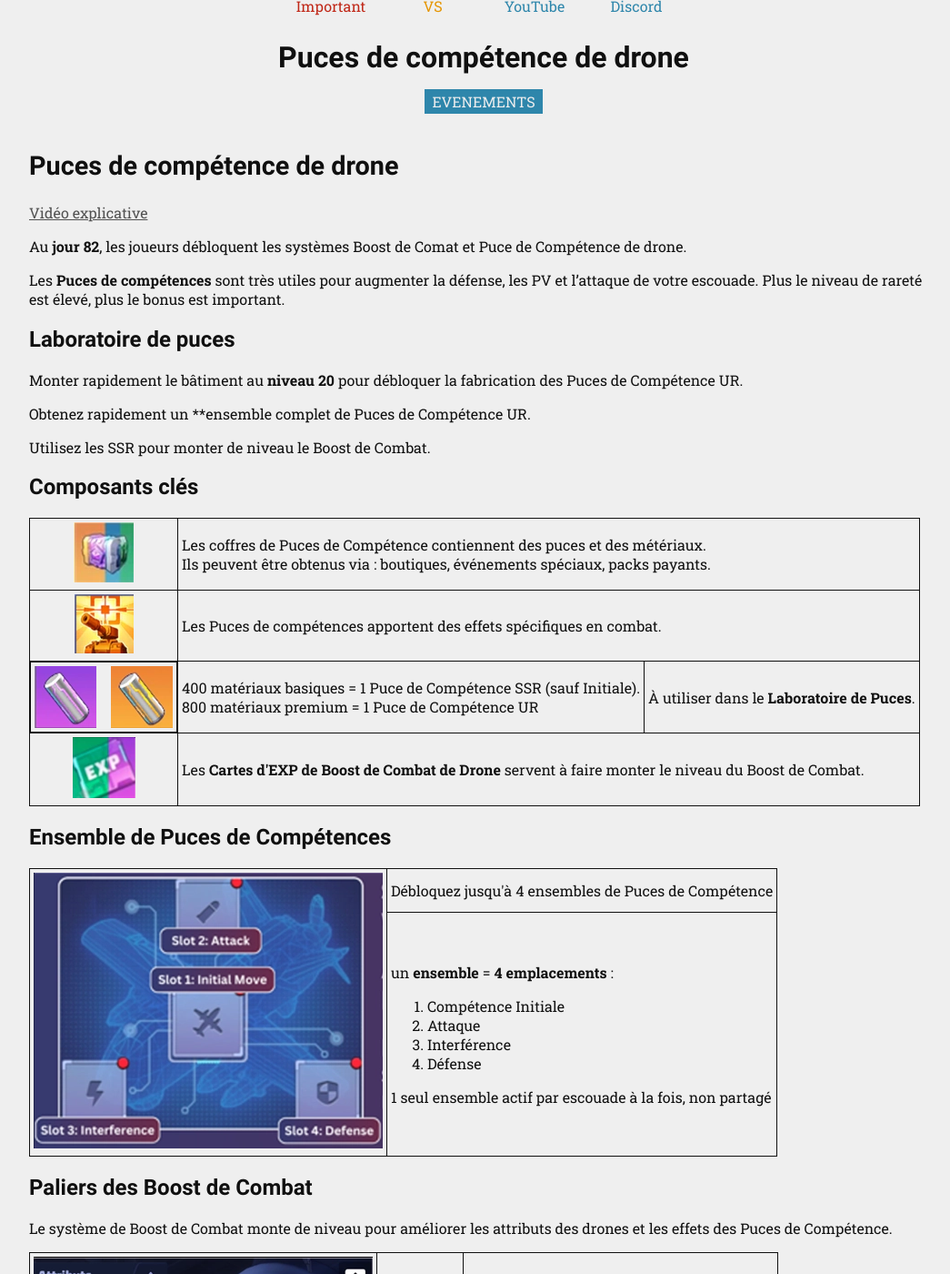
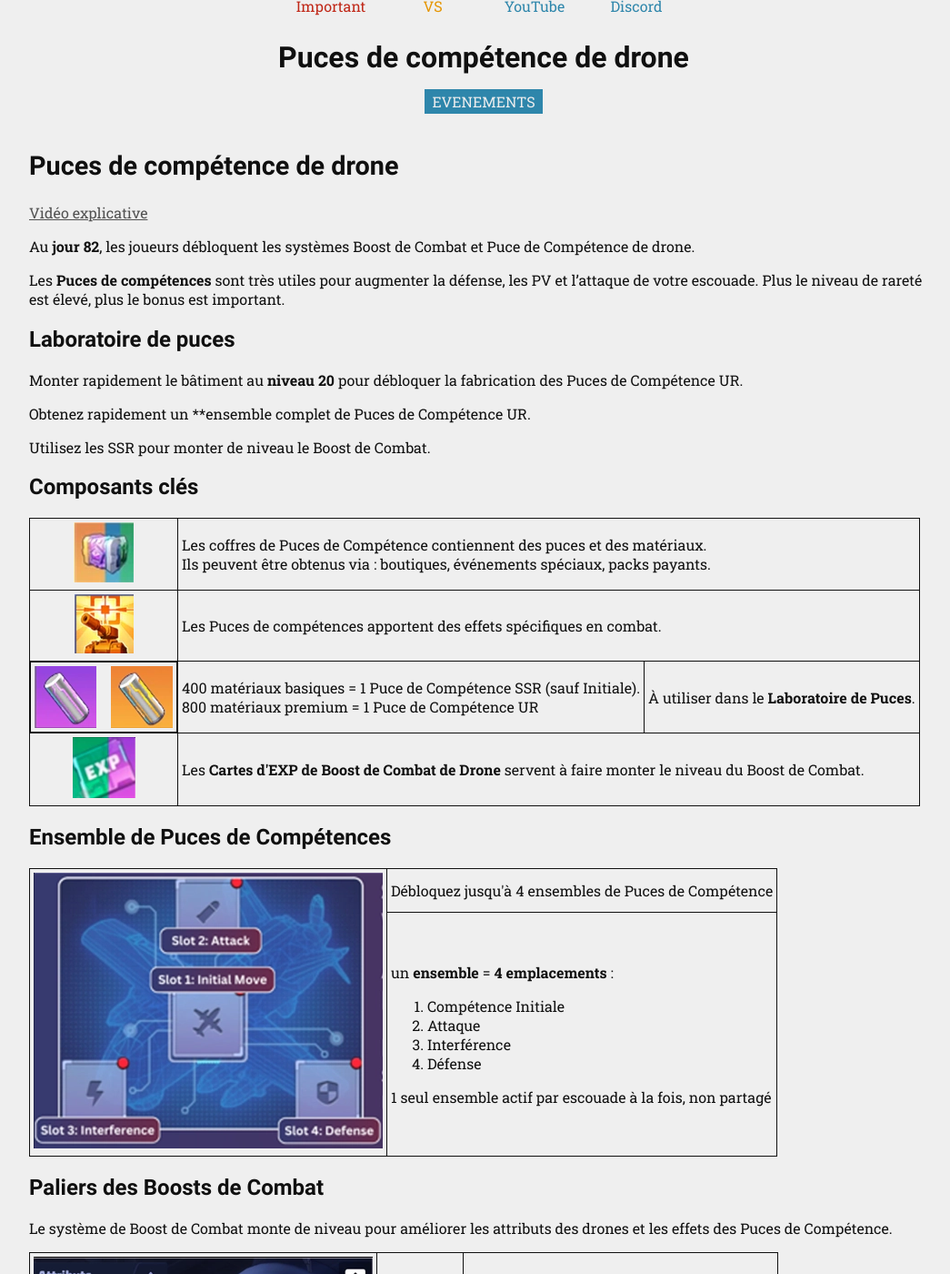
Before and after one commit to inmy-lw/inmy-lw.github.io, a Jekyll site: the page built from _posts/2025-11-10-puces-competences-drone.md, in a window 1280 px wide and 1400 px high, scrolled down 200 px. Shown: the whole window at 91% size, without its empty margins (108-1153 px from the left). Built offline with Jekyll 4.4.1, drawn with Linux system fonts in a browser that asks for light colours.

Commit message:
Fix fautes

```diff
--- a/_posts/2025-11-10-puces-competences-drone.md
+++ b/_posts/2025-11-10-puces-competences-drone.md
@@ -9,7 +9,7 @@
 
 <a href="https://youtu.be/cBpZLbk4rBc" target="_blank">Vidéo explicative</a>
 
-Au **jour 82**, les joueurs débloquent les systèmes Boost de Comat et Puce de Compétence de drone.
+Au **jour 82**, les joueurs débloquent les systèmes Boost de Combat et Puce de Compétence de drone.
 
 Les **Puces de compétences** sont très utiles pour augmenter la défense, les PV et l'attaque de votre escouade. Plus le
 niveau de rareté est élevé, plus le bonus est important.
@@ -27,14 +27,14 @@
 <table>
     <tr>
         <td style="text-align: center"><img src="/assets/img/puces/coffres_puces.webp" alt="coffres puces"></td>
-        <td colspan="2">Les coffres de Puces de Compétence contiennent des puces et des métériaux.<br>Ils peuvent être obtenus via : boutiques, événements spéciaux, packs payants.</td>
+        <td colspan="2">Les coffres de Puces de Compétence contiennent des puces et des matériaux.<br>Ils peuvent être obtenus via : boutiques, événements spéciaux, packs payants.</td>
     </tr>
     <tr>
         <td style="text-align: center"><img src="/assets/img/puces/puce_competence.webp" alt="Puce compétence"></td>
         <td colspan="2">Les Puces de compétences apportent des effets spécifiques en combat.</td>
     </tr>
     <tr>
-        <td style="display: flex; column-gap: 1rem;"><img src="/assets/img/puces/materiau_basique.webp" alt="Materiau basique"><img src="/assets/img/puces/materiau_premium.webp" alt="Materiau premium"></td>
+        <td style="display: flex; column-gap: 1rem;"><img src="/assets/img/puces/materiau_basique.webp" alt="Matériau basique"><img src="/assets/img/puces/materiau_premium.webp" alt="Matériau premium"></td>
         <td>400 matériaux basiques = 1 Puce de Compétence SSR (sauf Initiale).<br>800 matériaux premium = 1 Puce de Compétence UR</td>
         <td>À utiliser dans le <b>Laboratoire de Puces</b>.</td>
     </tr>
@@ -64,7 +64,7 @@
     </tr>
 </table>
 
-## Paliers des Boost de Combat
+## Paliers des Boosts de Combat
 
 Le système de Boost de Combat monte de niveau pour améliorer les attributs des drones et les effets des Puces de
 Compétence.
```
Also changed, not shown: assets/img/caa/caa_unites.webp.
